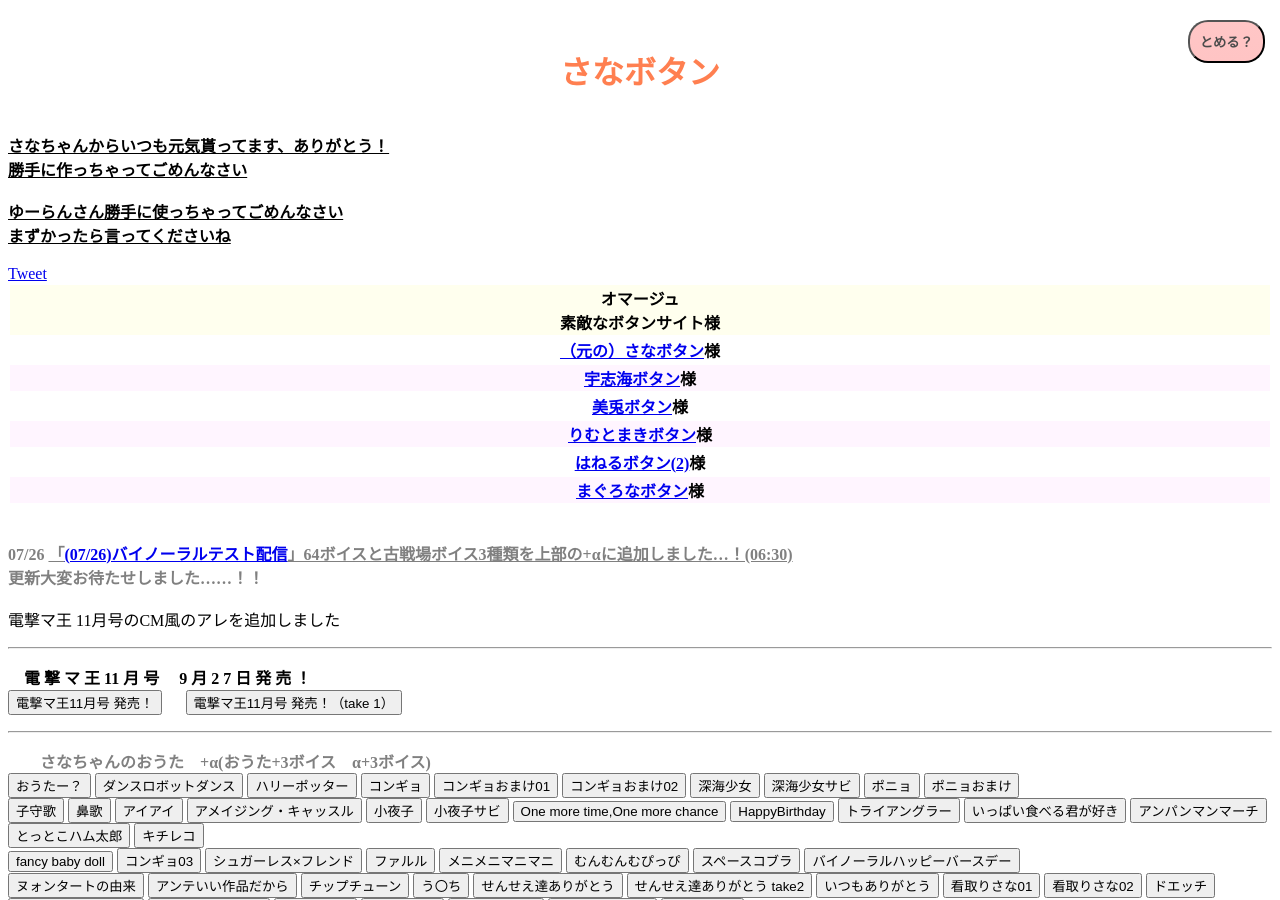
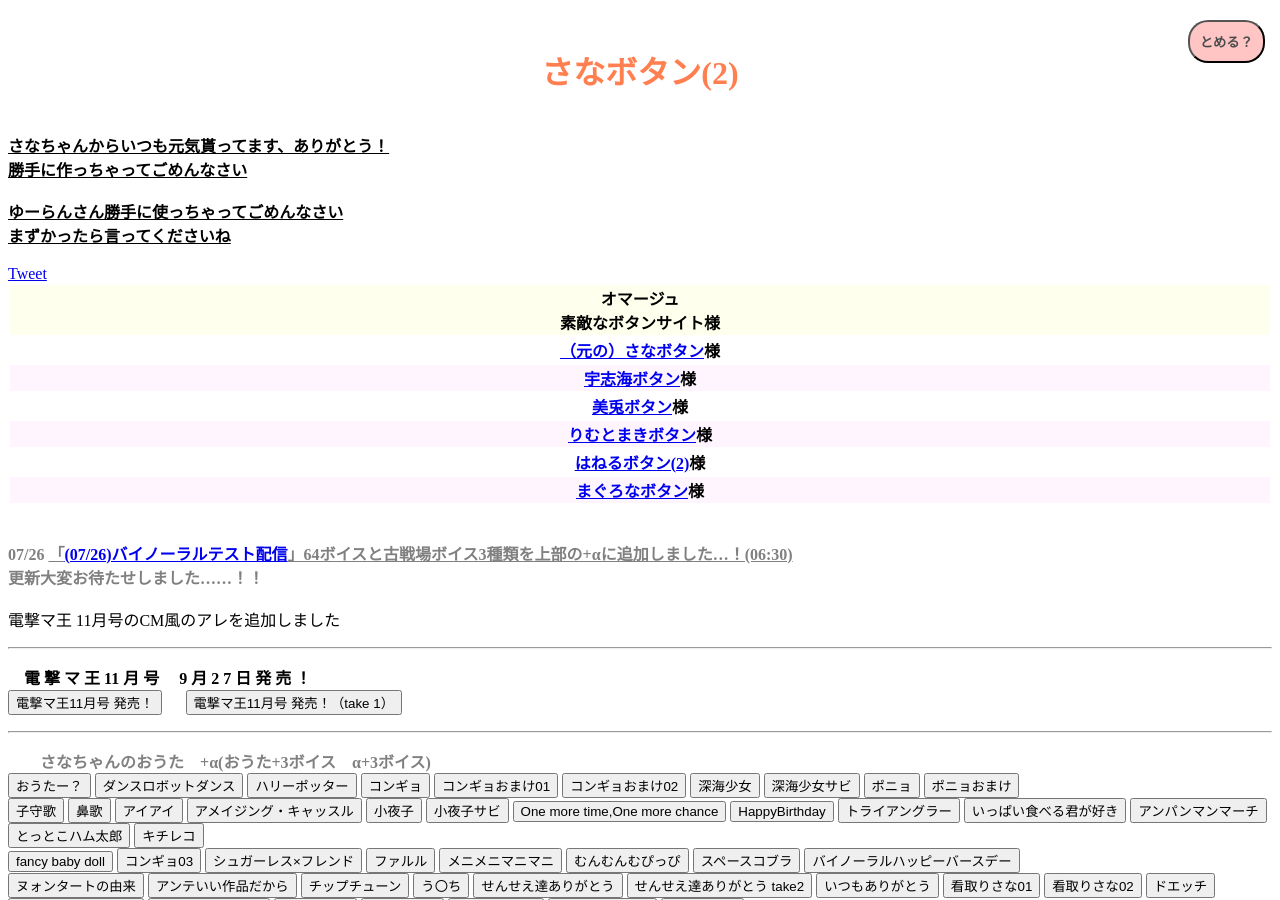
Before and after one commit to sanabutton/sanabutton.github.io, a Jekyll site: the page built from index.html, in a window 1280 px wide and 900 px high. Built offline with Jekyll 4.4.1, drawn with Linux system fonts in a browser that asks for light colours; nearby versions of some CDN libraries; comment, search, counter and statistics services are not loaded.

Commit message:
さなボタン → さなボタン(2)

```diff
--- a/_config.yml
+++ b/_config.yml
@@ -30,7 +30,7 @@ plugins:
 
 # Plugins Config
 ## common
-title: すこだぞ
+title: さなボタン(2)
 description: >
   さなボタンをはじめ、
   "バーチャルナース"名取さなと
--- a/index.html
+++ b/index.html
@@ -23,7 +23,7 @@
 
 <button type="button" id="stop-button" class="fixed">とめる？</button>
 <br>
-<center><h1 style="color: #ff7f50;">さなボタン</h1></center>
+<center><h1 style="color: #ff7f50;">さなボタン(2)</h1></center>
 <br>
 <u><b>さなちゃんからいつも元気貰ってます、ありがとう！<br>
     勝手に作っちゃってごめんなさい</b></u><br><br>
```
Also changed, not shown: 1 other file.
